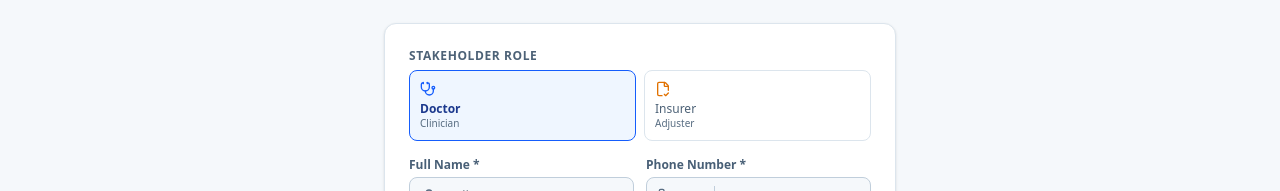
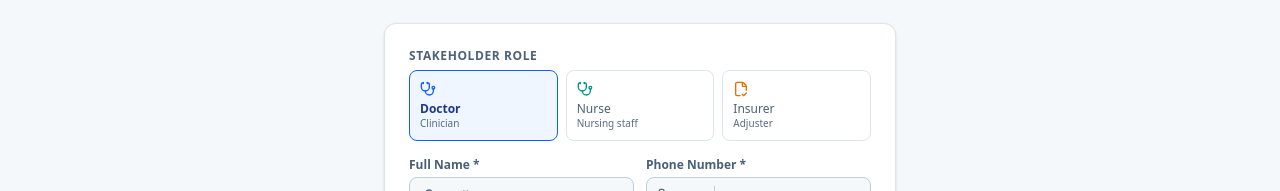
Before and after one commit to kadamswajay24/MediVault, a React (Vite) app in the folder frontend/: page /organization/register in a window 1280 px wide. Shown: the part 182-373 px from the top of the page. Built offline with nearby package versions, Linux system fonts and the light colour scheme; no server answers.

Commit message:
Add nurse organization registration option
Co-authored-by: Copilot <223556219+Copilot@users.noreply.github.com>

```diff
--- a/frontend/src/constants/medicalSpecializations.ts
+++ b/frontend/src/constants/medicalSpecializations.ts
@@ -1,6 +1,11 @@
 export const MEDICAL_SPECIALIZATIONS = [
   'General Medicine',
   'General Surgery',
+  'Nursing',
+  'Critical Care Nursing',
+  'Pediatric Nursing',
+  'Emergency Nursing',
+  'Community Health Nursing',
   'Cardiology',
   'Cardiologist',
   'Dermatology',
--- a/frontend/src/pages/RegisterPage.tsx
+++ b/frontend/src/pages/RegisterPage.tsx
@@ -26,6 +26,7 @@ export const RegisterPage: React.FC<{ portal: RegistrationPortal }> = ({ portal
   const [confirmPassword, setConfirmPassword] = useState('');
   const [phone, setPhone] = useState('');
   const [role, setRole] = useState<UserRole>(portal === 'patient' ? 'patient' : 'medical_staff');
+  const [staffType, setStaffType] = useState<'doctor' | 'nurse'>('doctor');
   const isPatientPortal = portal === 'patient';
   const signInPath = isPatientPortal
     ? '/patient/login'
@@ -181,12 +182,16 @@ export const RegisterPage: React.FC<{ portal: RegistrationPortal }> = ({ portal
               <label className="block text-xs font-semibold uppercase tracking-wider text-slate-600 dark:text-slate-400 mb-1.5">
                 Stakeholder Role
               </label>
-              <div className="grid grid-cols-2 gap-2">
+              <div className="grid grid-cols-3 gap-2">
                 <button
                   type="button"
-                  onClick={() => setRole('medical_staff')}
+                  onClick={() => {
+                    setRole('medical_staff');
+                    setStaffType('doctor');
+                    if (specialization === 'Nursing') setSpecialization('');
+                  }}
                   className={`p-2.5 rounded-lg border text-left text-xs transition-all ${
-                    role === 'medical_staff'
+                    role === 'medical_staff' && staffType === 'doctor'
                       ? 'border-blue-600 bg-blue-50 dark:bg-blue-950/30 text-blue-900 dark:text-blue-200 font-bold'
                       : 'border-slate-200 dark:border-slate-800 text-slate-600 dark:text-slate-400'
                   }`}
@@ -198,7 +203,28 @@ export const RegisterPage: React.FC<{ portal: RegistrationPortal }> = ({ portal
 
                 <button
                   type="button"
-                  onClick={() => setRole('insurance_agent')}
+                  onClick={() => {
+                    setRole('medical_staff');
+                    setStaffType('nurse');
+                    setSpecialization('Nursing');
+                  }}
+                  className={`p-2.5 rounded-lg border text-left text-xs transition-all ${
+                    role === 'medical_staff' && staffType === 'nurse'
+                      ? 'border-teal-600 bg-teal-50 dark:bg-teal-950/30 text-teal-900 dark:text-teal-200 font-bold'
+                      : 'border-slate-200 dark:border-slate-800 text-slate-600 dark:text-slate-400'
+                  }`}
+                >
+                  <Stethoscope className="w-4 h-4 mb-1 text-teal-600" />
+                  <div>Nurse</div>
+                  <div className="text-[10px] text-slate-400 font-normal">Nursing staff</div>
+                </button>
+
+                <button
+                  type="button"
+                  onClick={() => {
+                    setRole('insurance_agent');
+                    setStaffType('doctor');
+                  }}
                   className={`p-2.5 rounded-lg border text-left text-xs transition-all ${
                     role === 'insurance_agent'
                       ? 'border-amber-600 bg-amber-50 dark:bg-amber-950/30 text-amber-900 dark:text-amber-200 font-bold'
```
